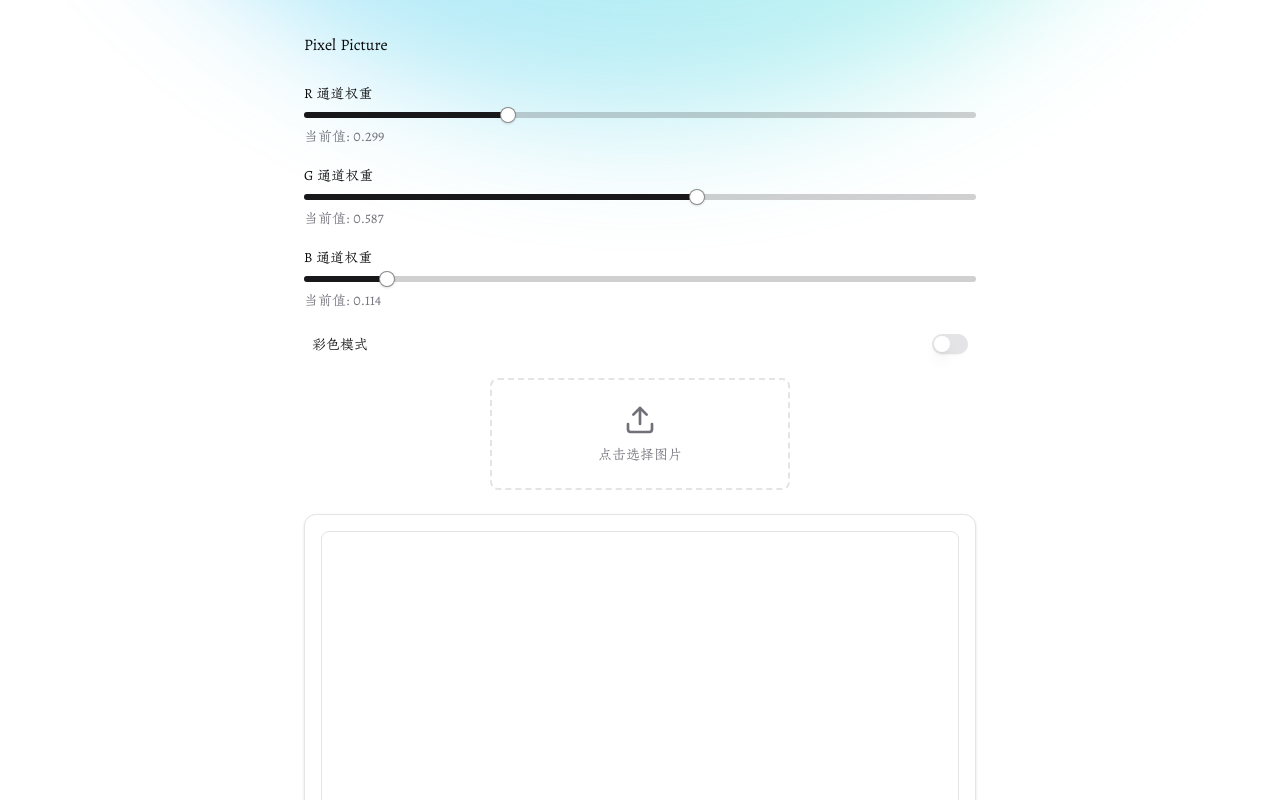
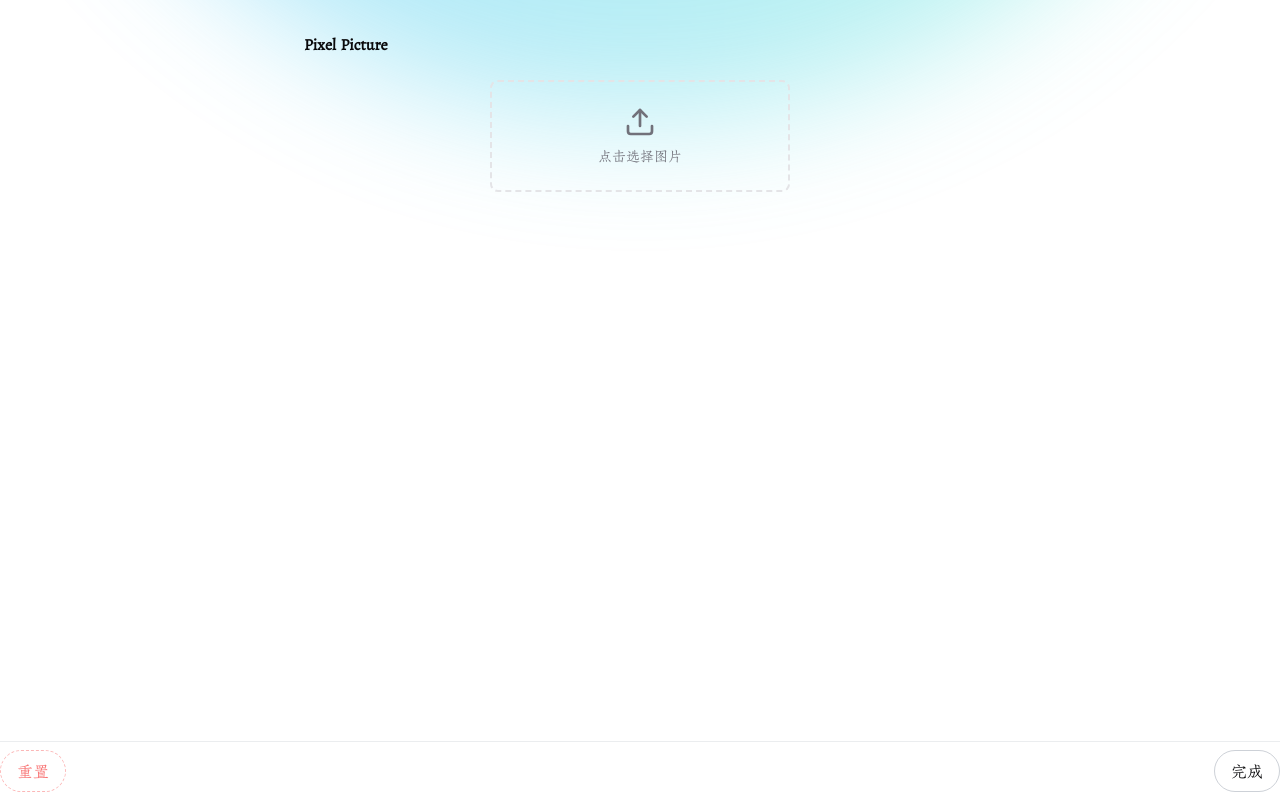
Before and after one commit to Maidang1/pixel-picture, a React (Vite) app: page / in a window 1280 px wide. Shown: the top 800 px of the page. Built offline with nearby package versions, Linux system fonts and the light colour scheme.

Commit message:
feat: 添加 重置按钮

```diff
--- a/package.json
+++ b/package.json
@@ -10,6 +10,7 @@
     "preview": "vite preview"
   },
   "dependencies": {
+    "@radix-ui/react-dialog": "^1.1.6",
     "@radix-ui/react-label": "^2.1.2",
     "@radix-ui/react-slider": "^1.2.3",
     "@radix-ui/react-slot": "^1.1.2",
@@ -20,7 +21,8 @@
     "react": "^19.0.0",
     "react-dom": "^19.0.0",
     "tailwind-merge": "^3.0.1",
-    "tailwindcss-animate": "^1.0.7"
+    "tailwindcss-animate": "^1.0.7",
+    "vaul": "^1.1.2"
   },
   "devDependencies": {
     "@eslint/js": "^9.19.0",
--- a/src/App.css
+++ b/src/App.css
@@ -1,3 +1,11 @@
+html,
+body,
+#root {
+  height: 100%;
+  width: 100%;
+  overflow: hidden;
+}
+
 
 .card {
   padding: 2em;
@@ -104,10 +112,6 @@ input:disabled {
 
 /* 移动端适配 */
 @media screen and (max-width: 480px) {
-  #root {
-    padding: 0.5rem;
-  }
-
   .controls {
     padding: 0.8rem;
   }
--- a/src/App.tsx
+++ b/src/App.tsx
@@ -1,11 +1,8 @@
 import { useState, useRef, useEffect } from 'react'
 import { Label } from "@/components/ui/label"
 import { Slider } from "@/components/ui/slider"
-import { Card, CardContent } from "@/components/ui/card"
-import { Button } from "@/components/ui/button"
-import { Upload, Download } from 'lucide-react'
+import { Upload } from 'lucide-react'
 import { Switch } from "@/components/ui/switch"
-
 import './App.css'
 
 function App() {
@@ -28,9 +25,11 @@ function App() {
 
   const handleImageUpload = (event: React.ChangeEvent<HTMLInputElement>) => {
     const file = event.target.files?.[0];
+    console.log("file", file)
     if (file) {
       setImageFile(file);
-      setIsLoading(true);
+      setIsLoading(false);
+      console.log("file", file)
     }
   };
 
@@ -114,26 +113,92 @@ function App() {
     reader.readAsDataURL(imageFile);
   }, [imageFile, weights, isColorMode]);
 
-  const handleExportImage = () => {
-    const canvas = canvasRef.current;
-    if (!canvas || !imageFile) return;
+  // const handleExportImage = () => {
+  //   const canvas = canvasRef.current;
+  //   if (!canvas || !imageFile) return;
 
-    // 创建临时链接
-    const link = document.createElement('a');
-    link.download = `pixel-${imageFile.name}`;
-    link.href = canvas.toDataURL('image/png');
+  //   // 创建临时链接
+  //   const link = document.createElement('a');
+  //   link.download = `pixel-${imageFile.name}`;
+  //   link.href = canvas.toDataURL('image/png');
 
-    // 触发下载
-    document.body.appendChild(link);
-    link.click();
-    document.body.removeChild(link);
-  };
+  //   // 触发下载
+  //   document.body.appendChild(link);
+  //   link.click();
+  //   document.body.removeChild(link);
+  // };
+
+  const handleReset = () => {
+    setImageFile(null);
+    setIsLoading(false);
+    setIsColorMode(false);
+    setWeights({
+      r: 0.299,
+      g: 0.587,
+      b: 0.114
+    });
+  }
 
   return (
-    <div className="min-h-screen p-4 md:p-8">
-      <span className='md:rounded-full bg-gradient-to-t md:bg-gradient-to-r from-sky-400 to-teal-300 opacity-40 aspect-square blur-3xl absolute -z-10 w-[150%] md:w-full bottom-[calc(100%-120px)] left-1/2 -translate-x-1/2 md:left-0 md:translate-x-0'></span>
+    <div className='flex flex-col h-full w-full max-w-full max-h-full box-border relative overflow-hidden justify-between'>
+      <div className="p-4 md:p-8 overflow-auto w-full max-w-full h-full max-h-full box-border relative">
+        <span className='md:rounded-full bg-gradient-to-t md:bg-gradient-to-r from-sky-400 to-teal-300 opacity-40 aspect-square blur-3xl absolute -z-10 w-[100%] md:w-full bottom-[calc(100%-120px)] left-1/2 -translate-x-1/2 md:left-0 md:translate-x-0'></span>
         <div className="container max-w-2xl mx-auto space-y-6">
-        <div>Pixel Picture</div>
+          <div className="flex items-center justify-between">
+            <div className="text-l font-bold">Pixel Picture</div>
+          </div>
+
+          {
+            !imageFile && <div className="grid place-items-center">
+              <Label
+                htmlFor="file-upload"
+                className="cursor-pointer w-full max-w-[300px]"
+              >
+                <div className="flex flex-col items-center gap-2 p-6 border-2 border-dashed rounded-lg hover:border-primary transition-colors">
+                  <Upload className="w-8 h-8 text-muted-foreground" />
+                  <span className="text-sm text-muted-foreground">
+                    点击选择图片
+                  </span>
+                </div>
+                <input
+                  id="file-upload"
+                  type="file"
+                  accept="image/*"
+                  onChange={handleImageUpload}
+                  className="hidden"
+                  disabled={isLoading}
+                  aria-label="Upload image"
+                />
+              </Label>
+            </div>
+          }
+
+
+          {isLoading && (
+            <div className="flex items-center justify-center text-muted-foreground">
+              处理中...
+            </div>
+          )}
+
+          <div className="space-y-4">
+            {imageFile && !isLoading && (
+              <>
+                <div className="relative aspect-square w-full overflow-hidden rounded-lg">
+                  <canvas
+                    ref={canvasRef}
+                    className="absolute inset-0 w-full h-full object-contain"
+                  />
+                </div>
+                {/* <div className="flex justify-center">
+                <Button
+                  onClick={handleExportImage}
+                  className="flex items-center gap-2"
+                >
+                  <Download className="w-4 h-4" />
+                  导出图片
+                </Button>
+              </div> */}
+                <div className="px-4 space-y-6 pb-[50px]">
                   <div className="space-y-4">
                     <div className="space-y-2">
                       <Label>R 通道权重</Label>
@@ -149,6 +214,7 @@ function App() {
                         当前值: {weights.r.toFixed(3)}
                       </div>
                     </div>
+
                     <div className="space-y-2">
                       <Label>G 通道权重</Label>
                       <Slider
@@ -163,6 +229,7 @@ function App() {
                         当前值: {weights.g.toFixed(3)}
                       </div>
                     </div>
+
                     <div className="space-y-2">
                       <Label>B 通道权重</Label>
                       <Slider
@@ -178,7 +245,8 @@ function App() {
                       </div>
                     </div>
                   </div>
-        <div className="flex items-center justify-between px-2">
+
+                  <div className="flex items-center justify-between">
                     <Label htmlFor="color-mode">彩色模式</Label>
                     <Switch
                       id="color-mode"
@@ -187,60 +255,19 @@ function App() {
                       disabled={isLoading}
                     />
                   </div>
-
-        <div className="grid place-items-center">
-          <Label
-            htmlFor="file-upload"
-            className="cursor-pointer w-full max-w-[300px]"
-          >
-            <div className="flex flex-col items-center gap-2 p-6 border-2 border-dashed rounded-lg hover:border-primary transition-colors">
-              <Upload className="w-8 h-8 text-muted-foreground" />
-              <span className="text-sm text-muted-foreground">
-                {imageFile ? imageFile.name : '点击选择图片'}
-              </span>
                 </div>
-            <input
-              id="file-upload"
-              type="file"
-              accept="image/*"
-              onChange={handleImageUpload}
-              className="hidden"
-              disabled={isLoading}
-            />
-          </Label>
+              </>
+            )}
+          </div>
+        </div>
+      </div >
+      <div className='flex justify-between gap-2 px-4 md:px-0 py-2 mt-2 border-t border-gray-400/20'>
+        <button className='button button-ghost danger' onClick={handleReset}>重置</button>
+        <button className='button button-ghost'>完成</button>
+      </div>
     </div>
 
-        {isLoading && (
-          <div className="flex items-center justify-center text-muted-foreground">
-            处理中...
-          </div>
-        )}
 
-        <Card>
-          <CardContent className="p-4">
-            <div className="space-y-4">
-              <div className="relative aspect-square w-full overflow-hidden rounded-lg border bg-background">
-                <canvas
-                  ref={canvasRef}
-                  className="absolute inset-0 w-full h-full object-contain"
-                />
-              </div>
-              {imageFile && !isLoading && (
-                <div className="flex justify-center">
-                  <Button
-                    onClick={handleExportImage}
-                    className="flex items-center gap-2"
-                  >
-                    <Download className="w-4 h-4" />
-                    导出图片
-                  </Button>
-                </div>
-              )}
-            </div>
-          </CardContent>
-        </Card>
-      </div>
-    </div>
   )
 }
 
--- a/src/index.css
+++ b/src/index.css
@@ -10,7 +10,7 @@
     --card-foreground: 240 10% 3.9%;
     --popover: 0 0% 100%;
     --popover-foreground: 240 10% 3.9%;
-    --primary: 240 5.9% 10%;
+    --primary: 198 93.2% 59.6%;
     --primary-foreground: 0 0% 98%;
     --secondary: 240 4.8% 95.9%;
     --secondary-foreground: 240 5.9% 10%;
@@ -30,6 +30,7 @@
     --chart-5: 27 87% 67%;
     --radius: 0.5rem;
   }
+
   .dark {
     --background: 240 10% 3.9%;
     --foreground: 0 0% 98%;
@@ -62,6 +63,7 @@
   * {
     @apply border-border;
   }
+
   body {
     @apply bg-background text-foreground;
   }
@@ -77,3 +79,27 @@
 #root {
   font-family: 'Pixel', sans-serif;
 }
+
+.button {
+  display: inline-flex;
+  align-items: center;
+  justify-content: center;
+  gap: .5rem;
+  white-space: nowrap;
+  border-radius: 9999px;
+  padding: .5rem 1rem;
+  font-weight: 500;
+}
+
+.button.button-ghost.danger {
+  border-width: 1px;
+  border-style: dashed;
+  border-color: #f8717180;
+  --tw-text-opacity: 1;
+  color: rgb(248 113 113 / var(--tw-text-opacity));
+}
+
+.button.button-ghost {
+  border-width: 1px;
+  border-color: #9ca3af80;
+}
```
Also changed, not shown: src/components/ui/drawer.tsx (added, +116 -0 lines), 1 other file (tests, documents, lock files or other folders). Lines whose indentation alone changed are shown as unchanged.
